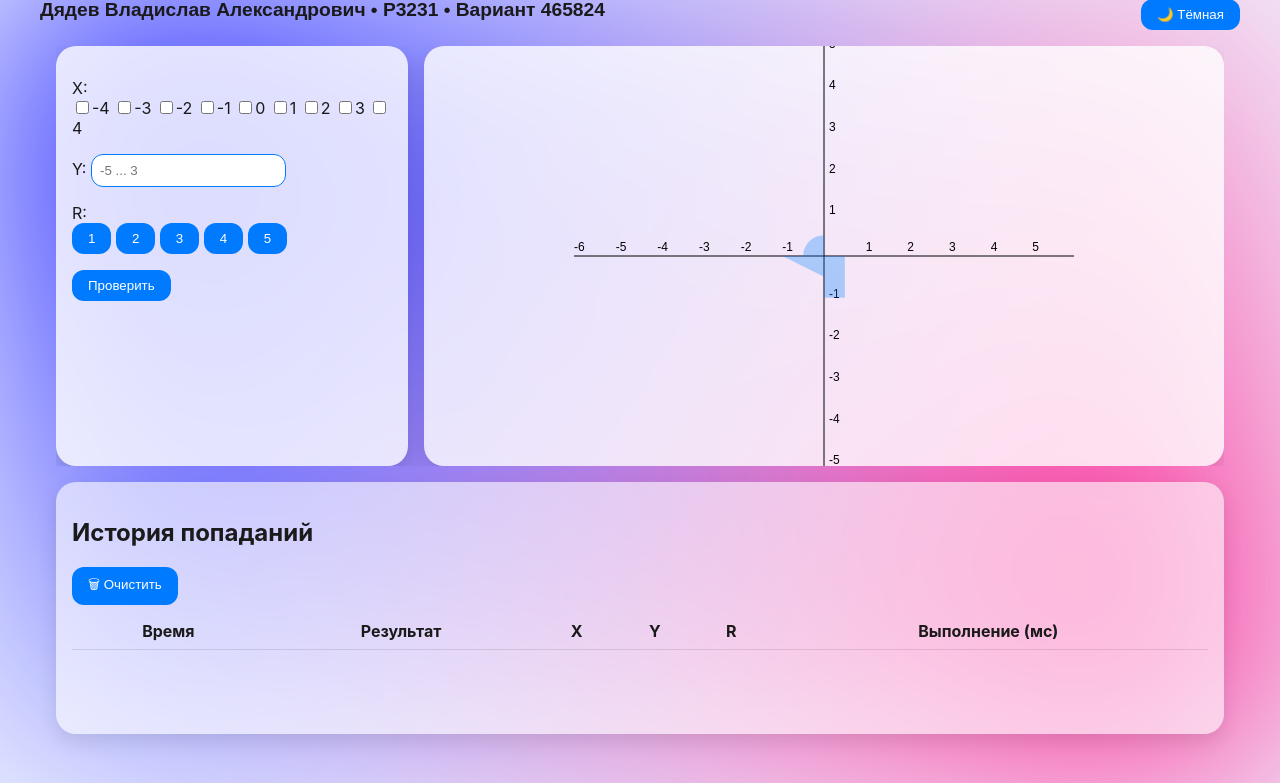
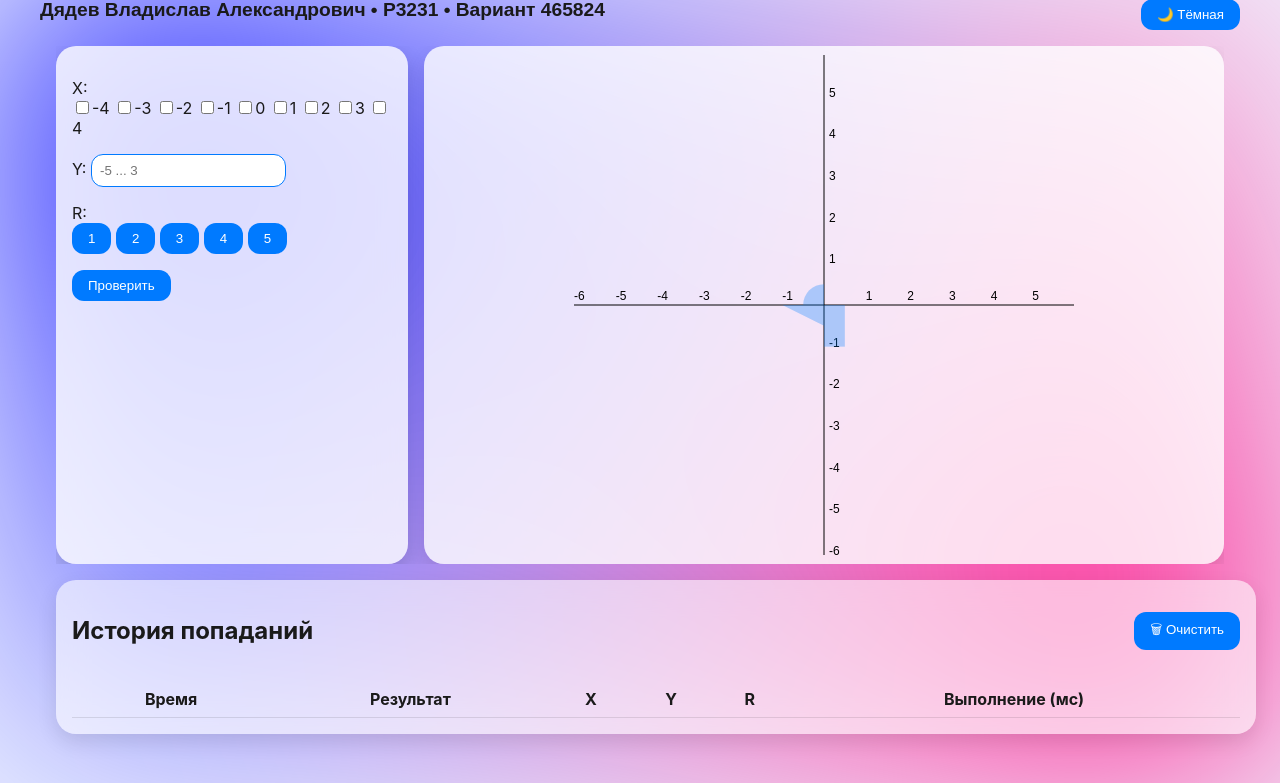
Before and after one commit to Alvas07/web1, a Flask app: page / in a window 1280 px wide. Shown: the part 17-800 px from the top of the page. Run offline with Flask 3, Linux system fonts and the light colour scheme; lists and menus that the app fills with data are empty.

Commit message:
Fixed issues

```diff
--- a/app.py
+++ b/app.py
@@ -1,19 +1,37 @@
 import sys
 
-from flask import Flask, request, jsonify, render_template
+from flask import Flask, request, jsonify, render_template, make_response
 from flask_cors import CORS
 from services import HitChecker, HistoryManager
+from shapes import QuadrantShape, Triangle, Rectangle, QuarterCircle, Point
 import time, datetime
+import json
 
 app = Flask(__name__)
 CORS(app)
 
-hit_checker = HitChecker()
+shapes = [
+    QuadrantShape(Rectangle(), 4),
+    QuadrantShape(Triangle(), 3),
+    QuadrantShape(QuarterCircle(), 2)
+]
+
+hit_checker = HitChecker(shapes)
 history_manager = HistoryManager()
 
 @app.route("/", methods=["GET"])
 def index():
-    return render_template("index.html")
+    resp = make_response(render_template("index.html"))
+    # пробуем прочитать тему и X/Y из куки, если нет — defaults
+    theme = request.cookies.get("theme", "light")
+    selectedXs = request.cookies.get("selectedXs", "")
+    y_val = request.cookies.get("y", "")
+    r_val = request.cookies.get("selectedR", "1")
+    resp.set_cookie("theme", theme, path="/", samesite="Lax")
+    resp.set_cookie("selectedXs", selectedXs, path="/", samesite="Lax")
+    resp.set_cookie("y", y_val, path="/", samesite="Lax")
+    resp.set_cookie("selectedR", r_val, path="/", samesite="Lax")
+    return resp
 
 @app.route("/api/check", methods=["GET"])
 def check_point():
@@ -34,24 +52,36 @@
 
     for x in xs:
         result = hit_checker.is_hit(x, y, r)
-        record = {
-            "x": x,
-            "y": y,
-            "r": r,
-            "result": result,
-            "now": now
-        }
+        record = Point(
+            x=x,
+            y=y,
+            r=r,
+            result=result,
+            now=now
+        )
         history_manager.add_to_history(record)
         results.append(record)
 
     exec_time = round((time.perf_counter() - start_time) * 1000, 3)
 
-    return jsonify({
+    response = make_response(jsonify({
         "exec_time": exec_time,
         "now": now,
-        "results": results,
+        "results": [p.to_dict() for p in results],
         "history": history_manager.get_history()
-    })
+    }))
+
+    ui_state = {
+    "selectedXs": xs,
+    "y": y,
+    "r": r,
+    "lastPoints": [p.to_dict() for p in results],
+    "theme": request.cookies.get("theme") or "light"  # берем текущую тему из cookie, если есть
+    }
+
+    response.set_cookie("uiState", value=json.dumps(ui_state), max_age=60*60*24, path="/", samesite="Lax")
+
+    return response
 
 if __name__ == "__main__":
     debug = False
--- a/shapes/__init__.py
+++ b/shapes/__init__.py
@@ -2,5 +2,7 @@
 from .triangle import Triangle
 from .quarter_circle import QuarterCircle
 from .quadrant_shape import QuadrantShape
+from .base import Shape
+from .point import Point
 
-__all__ = ["Rectangle", "Triangle", "QuarterCircle", "QuadrantShape"]
+__all__ = ["Rectangle", "Triangle", "QuarterCircle", "QuadrantShape", "Shape", "Point"]
--- a/shapes/quadrant_shape.py
+++ b/shapes/quadrant_shape.py
@@ -1,7 +1,7 @@
 from .base import Shape
 
 
-class QuadrantShape:
+class QuadrantShape(Shape):
     """Class for any geometric figure relative to quadrant"""
 
     def __init__(self, shape: Shape, quadrant: int):
--- a/static/app.js
+++ b/static/app.js
@@ -17,7 +17,77 @@
 const AXIS_MAX = 6;
 const MAX_HISTORY = 10;
 
-// адаптивный canvas
+// cookies
+function setCookie(name, value, days=1) {
+    const d = new Date();
+    d.setTime(d.getTime() + (days*24*60*60*1000));
+    document.cookie = `${name}=${encodeURIComponent(value)};path=/;expires=${d.toUTCString()}`;
+}
+
+function getCookie(name) {
+    const match = document.cookie.match(new RegExp('(^| )'+name+'=([^;]+)'));
+    return match ? decodeURIComponent(match[2]) : null;
+}
+
+// сохранение состояния в cookies
+function saveState(lastPoints=[]) {
+    const selectedXs = [...xGroup.querySelectorAll("input:checked")].map(cb=>parseFloat(cb.value));
+    const ui_state = {
+        selectedXs,
+        y: yInput.value,
+        r: selectedR,
+        lastPoints,
+        theme: document.body.classList.contains("dark")?"dark":"light",
+        historyHTML: historyTbody.innerHTML
+    };
+    setCookie("uiState", JSON.stringify(ui_state),1);
+}
+
+// загрузка состояние из cookies
+function loadState() {
+    const saved = getCookie("uiState");
+    if(!saved) return;
+    try{
+        const state = JSON.parse(saved);
+
+        // тема
+        if(state.theme==="dark"){
+            document.body.classList.add("dark");
+            themeToggle.textContent="☀️ Светлая";
+        }
+
+        // X чекбоксы
+        if(state.selectedXs){
+            xGroupInputs.forEach(cb=>{
+                cb.checked = state.selectedXs.includes(parseFloat(cb.value));
+                cb.parentElement.classList.toggle("active", cb.checked);
+            });
+        }
+
+        // Y
+        if(state.y!==undefined) yInput.value = state.y;
+
+        // R
+        if(state.r) selectedR = state.r;
+        rButtons.forEach(btn=>btn.classList.toggle("active", parseFloat(btn.dataset.r)===selectedR));
+
+        // canvas
+        setupCanvas();
+
+        // точки последней проверки
+        if(state.lastPoints){
+            state.lastPoints.forEach(p=>drawPoint(p.x,p.y,p.result));
+        }
+
+        // история
+        if(state.historyHTML){
+            historyTbody.innerHTML = state.historyHTML;
+        }
+
+    }catch(e){console.error("Ошибка восстановления состояния:",e);}
+}
+
+// canvas
 function resizeCanvas() {
   const dpr = window.devicePixelRatio || 1;
   const rect = canvas.getBoundingClientRect();
@@ -27,163 +97,79 @@
   ctx.scale(dpr, dpr);
 }
 
-// преобразование координат
-function scaleX(x) {
-  const rect = canvas.getBoundingClientRect();
-  return rect.width / 2 + x * (rect.width / (2 * AXIS_MAX));
-}
-function scaleY(y) {
-  const rect = canvas.getBoundingClientRect();
-  return rect.height / 2 - y * (rect.height / (2 * AXIS_MAX));
-}
+function scaleX(x) { const rect = canvas.getBoundingClientRect(); return rect.width/2 + x*(rect.width/(2*AXIS_MAX)); }
+function scaleY(y) { const rect = canvas.getBoundingClientRect(); return rect.height/2 - y*(rect.height/(2*AXIS_MAX)); }
 
-// отображение осей
 function drawAxes() {
   const rect = canvas.getBoundingClientRect();
-  const w = rect.width;
-  const h = rect.height;
+  const w = rect.width, h = rect.height;
 
-  ctx.strokeStyle = "#000";
-  ctx.lineWidth = 1;
+  ctx.strokeStyle = "#000"; ctx.lineWidth=1;
+  ctx.beginPath(); ctx.moveTo(0,h/2); ctx.lineTo(w,h/2); ctx.stroke();
+  ctx.beginPath(); ctx.moveTo(w/2,0); ctx.lineTo(w/2,h); ctx.stroke();
 
-  // ось X
-  ctx.beginPath();
-  ctx.moveTo(0, h / 2);
-  ctx.lineTo(w, h / 2);
-  ctx.stroke();
-
-  // ось Y
-  ctx.beginPath();
-  ctx.moveTo(w / 2, 0);
-  ctx.lineTo(w / 2, h);
-  ctx.stroke();
-
-  // подписи осей
-  ctx.fillStyle = "#000";
-  ctx.font = "12px Arial";
-  for (let i = AXIS_MIN; i <= AXIS_MAX; i++) {
-    if (i === 0) continue;
-    ctx.fillText(i, scaleX(i), h / 2 - 5);
-    ctx.fillText(i, w / 2 + 5, scaleY(i));
+  ctx.fillStyle="#000"; ctx.font="12px Arial";
+  for(let i=AXIS_MIN;i<=AXIS_MAX;i++){
+    if(i===0) continue;
+    ctx.fillText(i, scaleX(i), h/2-5);
+    ctx.fillText(i, w/2+5, scaleY(i));
   }
 }
 
-// область попадания
 function drawArea() {
   const R = selectedR;
   ctx.fillStyle = "rgba(0,128,255,0.3)";
 
   // прямоугольник
-  ctx.fillRect(scaleX(0), scaleY(0), scaleX(R / 2) - scaleX(0), scaleY(-R) - scaleY(0));
+  ctx.fillRect(scaleX(0), scaleY(0), scaleX(R/2)-scaleX(0), scaleY(-R)-scaleY(0));
 
   // треугольник
   ctx.beginPath();
-  ctx.moveTo(scaleX(-R), scaleY(0));
-  ctx.lineTo(scaleX(0), scaleY(0));
-  ctx.lineTo(scaleX(0), scaleY(-R / 2));
-  ctx.closePath();
-  ctx.fill();
+  ctx.moveTo(scaleX(-R),scaleY(0));
+  ctx.lineTo(scaleX(0),scaleY(0));
+  ctx.lineTo(scaleX(0),scaleY(-R/2));
+  ctx.closePath(); ctx.fill();
 
   // четверть круга
   ctx.beginPath();
-  ctx.moveTo(scaleX(0), scaleY(0));
-  ctx.arc(scaleX(0), scaleY(0), scaleX(R / 2) - scaleX(0), Math.PI, Math.PI * 1.5, false);
-  ctx.closePath();
-  ctx.fill();
+  ctx.moveTo(scaleX(0),scaleY(0));
+  ctx.arc(scaleX(0), scaleY(0), scaleX(R/2)-scaleX(0), Math.PI, Math.PI*1.5, false);
+  ctx.closePath(); ctx.fill();
 }
 
-// отрисовка точки
-function drawPoint(x, y, result) {
+function drawPoint(x,y,result) {
   ctx.beginPath();
-  ctx.arc(scaleX(x), scaleY(y), 4, 0, 2 * Math.PI);
-  ctx.fillStyle = result ? "green" : "red";
+  ctx.arc(scaleX(x),scaleY(y),4,0,2*Math.PI);
+  ctx.fillStyle = result ? "green":"red";
   ctx.fill();
 }
 
 // история попаданий
 function addHistoryItem(item) {
   const { x, y, r, result, now, exec_time } = item;
-  const emoji = result ? "✔️" : "❌";
-
+  const emoji = result?"✔️":"❌";
   const row = document.createElement("tr");
-  row.className = result ? "history-item hit" : "history-item miss";
-  row.innerHTML = `
-    <td>${now}</td>
-    <td>${emoji}</td>
-    <td>${x}</td>
-    <td>${y.toFixed(2)}</td>
-    <td>${r}</td>
-    <td>${exec_time} ms</td>
-  `;
+  row.className = result?"history-item hit":"history-item miss";
+  row.innerHTML = `<td>${now}</td><td>${emoji}</td><td>${x}</td><td>${y.toFixed(2)}</td><td>${r}</td><td>${exec_time} ms</td>`;
   historyTbody.prepend(row);
 
-  // максимальное количество строк в таблице (10)
-  while (historyTbody.children.length > MAX_HISTORY) {
+  while(historyTbody.children.length>MAX_HISTORY){
     historyTbody.removeChild(historyTbody.lastChild);
-  }
-}
-
-// сохранение состояния
-function saveState(points) {
-    const selectedXs = [...xGroup.querySelectorAll("input:checked")].map(cb => parseFloat(cb.value));
-    const state = {
-        theme: document.body.classList.contains("dark") ? "dark" : "light",
-        selectedR: selectedR,
-        selectedXs: selectedXs,
-        y: yInput.value,
-        lastPoints: points,
-        historyHTML: historyTbody.innerHTML
-    };
-    localStorage.setItem("hitCheckerState", JSON.stringify(state));
-}
-
-// загрузка состояния
-function loadState() {
-    const saved = localStorage.getItem("hitCheckerState");
-    if (!saved) return;
-    try {
-        const state = JSON.parse(saved);
-        if (state.theme === "dark") {
-            document.body.classList.add("dark");
-            themeToggle.textContent = "☀️ Светлая";
-        }
-        if (state.selectedR) selectedR = state.selectedR;
-        rButtons.forEach(btn => btn.classList.toggle("active", parseFloat(btn.dataset.r) === selectedR));
-
-        if (state.selectedXs) {
-            xGroupInputs.forEach(cb => {
-                cb.checked = state.selectedXs.includes(parseFloat(cb.value));
-                cb.parentElement.classList.toggle("active", cb.checked);
-            });
-        }
-        if (state.y !== undefined) yInput.value = state.y;
-
-        setupCanvas();
-
-        if (state.lastPoints) {
-            state.lastPoints.forEach(p => drawPoint(p.x, p.y, p.result));
-        }
-
-        if (state.historyHTML) {
-            historyTbody.innerHTML = state.historyHTML;
-        }
-    } catch (e) {
-        console.error("Ошибка восстановления состояния:", e);
   }
 }
 
 // слушатели событий
 xGroup.addEventListener("change", e => {
-  if (e.target.tagName === "INPUT") {
+    if(e.target.tagName==="INPUT"){
         e.target.parentElement.classList.toggle("active", e.target.checked);
         saveState();
     }
 });
 
-yInput.addEventListener("input", () => {
+yInput.addEventListener("input", ()=>{
     const yRaw = yInput.value.trim();
-    const y = parseFloat(yRaw.replace(',', '.'));
-    if (isNaN(y) || y < -5 || y > 3) {
+    const y = parseFloat(yRaw.replace(',','.'));
+    if(isNaN(y) || y<-5 || y>3){
         yInput.classList.add("invalid");
     } else {
         yInput.classList.remove("invalid");
@@ -191,9 +177,9 @@
     saveState();
 });
 
-rButtons.forEach(btn => {
-  btn.addEventListener("click", () => {
-    rButtons.forEach(b => b.classList.remove("active"));
+rButtons.forEach(btn=>{
+    btn.addEventListener("click", ()=>{
+        rButtons.forEach(b=>b.classList.remove("active"));
         btn.classList.add("active");
         selectedR = parseFloat(btn.dataset.r);
         saveState();
@@ -201,77 +187,63 @@
     });
 });
 
-themeToggle.addEventListener("click", () => {
+themeToggle.addEventListener("click", ()=>{
     document.body.classList.toggle("dark");
-  themeToggle.textContent = document.body.classList.contains("dark") ? "☀️ Светлая" : "🌙 Тёмная";
+    themeToggle.textContent = document.body.classList.contains("dark") ? "☀️ Светлая":"🌙 Тёмная";
     saveState();
 });
 
 // отправка формы
-form.addEventListener("submit", async e => {
+form.addEventListener("submit", async e=>{
     e.preventDefault();
 
-  const selectedXs = [...xGroup.querySelectorAll("input:checked")].map(cb => parseFloat(cb.value));
-  const y = parseFloat(yInput.value.trim().replace(',', '.'));
-  if (isNaN(y) || y < -5 || y > 3) {
-    yInput.classList.add("invalid");
-    alert("Введите корректное Y: от -5 до 3");
-    return;
-  } else {
-    yInput.classList.remove("invalid");
+    const selectedXs = [...xGroup.querySelectorAll("input:checked")].map(cb=>parseFloat(cb.value));
+    const y = parseFloat(yInput.value.trim().replace(',','.'));
+
+    if(isNaN(y) || y<-5 || y>3){
+        alert("Введите корректное Y: от -5 до 3"); return;
     }
-
-  if (selectedXs.length === 0) {
-    alert("Выберите хотя бы один X.");
-    return;
-  }
-
-  if (!selectedR) {
-    alert("Выберите значение R.");
-    return;
-  }
-
+    if(selectedXs.length===0){ alert("Выберите хотя бы один X."); return; }
+    if(!selectedR){ alert("Выберите R."); return; }
 
     setupCanvas();
 
     try {
-    const query = selectedXs.map(x => `x=${x}`).join("&") + `&y=${y.toFixed(2)}&r=${selectedR}`;
+        const query = selectedXs.map(x=>`x=${x}`).join("&") + `&y=${y.toFixed(2)}&r=${selectedR}`;
         const response = await fetch(`/api/check?${query}`);
-    if (!response.ok) {
+        if(!response.ok){
             const text = await response.text();
             throw new Error(`Ошибка сервера: ${response.status} ${text}`);
         }
         const resultJSON = await response.json();
 
-    let currentPoints = []; // точки текущей проверки
+        let currentPoints = [];
 
-    // После успешного ответа от сервера:
-    currentPoints = resultJSON.results.map(p => {
-        drawPoint(p.x, p.y, p.result);
-        addHistoryItem({ ...p, r: selectedR, now: resultJSON.now, exec_time: resultJSON.exec_time });
-        return p;
+        resultJSON.results.forEach(p=>{
+            drawPoint(p.x,p.y,p.result);
+            addHistoryItem({...p, r:selectedR, now:resultJSON.now, exec_time:resultJSON.exec_time});
+            currentPoints.push(p);
         });
 
-    // Сохраняем состояние
         saveState(currentPoints);
 
-  } catch (err) {
-    console.error("Ошибка запроса:", err);
+    } catch(err){
+        console.error(err);
         alert(err.message);
     }
 });
 
 // очистка истории
-clearHistoryBtn.addEventListener("click", () => {
-  historyTbody.innerHTML = "";
+clearHistoryBtn.addEventListener("click", ()=>{
+    historyTbody.innerHTML="";
     setupCanvas();
     saveState();
 });
 
 // инициализация
-function setupCanvas() {
+function setupCanvas(){
     resizeCanvas();
-  ctx.clearRect(0, 0, canvas.width, canvas.height);
+    ctx.clearRect(0,0,canvas.width,canvas.height);
     drawAxes();
     drawArea();
 }
--- a/static/styles.css
+++ b/static/styles.css
@@ -200,13 +200,40 @@
 
 
 .history {
-    flex: 0 0 220px;
+    width: 100%;
+    max-height: 220px; /* или нужная высота */
     background: rgba(255,255,255,0.6);
     backdrop-filter: blur(15px);
     border-radius: 20px;
     padding: 1rem;
     box-shadow: 0 8px 20px rgba(0,0,0,0.1);
+
+    display: flex;
+    flex-direction: column;
+}
+
+.history-header {
+    display: flex;
+    justify-content: space-between;
+    align-items: center;
+    margin-bottom: 0.5rem;
+    flex: 0 0 auto; /* фиксируем верхнюю панель */
+}
+
+.history-table-wrapper {
     overflow-y: auto;
+    flex: 1 1 auto; /* таблица растягивается на оставшееся место */
+}
+
+#history-table {
+    width: 100%;
+    border-collapse: collapse;
+}
+
+#history-table th, #history-table td {
+    padding: 0.5rem;
+    text-align: center;
+    border-bottom: 1px solid rgba(0,0,0,0.1);
 }
 
 .card, .controls, .graph, .history {
--- a/templates/index.html
+++ b/templates/index.html
@@ -4,7 +4,7 @@
     <meta charset="UTF-8">
     <meta name="viewport" content="width=device-width, initial-scale=1.0">
     <title>HitChecker</title>
-    <link rel="stylesheet" href="../static/styles.css">
+    <link rel="stylesheet" href="{{ url_for('static', filename='styles.css') }}">
 </head>
 <body>
     <header>
@@ -61,9 +61,11 @@
         </div>
 
         <section class="history">
-            <div class="history-card">
+            <div class="history-header">
                 <h2>История попаданий</h2>
                 <button id="clearHistory">🗑 Очистить</button>
+            </div>
+            <div class="history-table-wrapper">
                 <table id="history-table">
                     <thead>
                         <tr>
@@ -80,6 +82,6 @@
             </div>
         </section>
     </main>
-    <script src="../static/app.js"></script>
+    <script src="{{ url_for('static', filename='app.js') }}"></script>
 </body>
 </html>
```
Also changed, not shown: services/history_manager.py (+5 -6 lines), services/hit_checker.py (+4 -9 lines), shapes/point.py (added, +19 -0 lines). Lines whose indentation alone changed are shown as unchanged.
